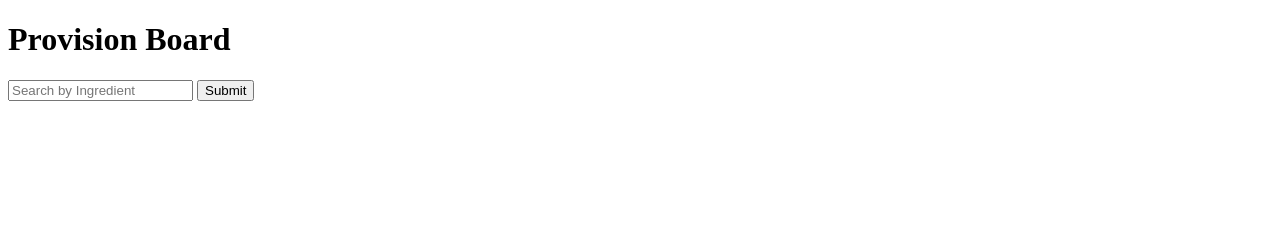
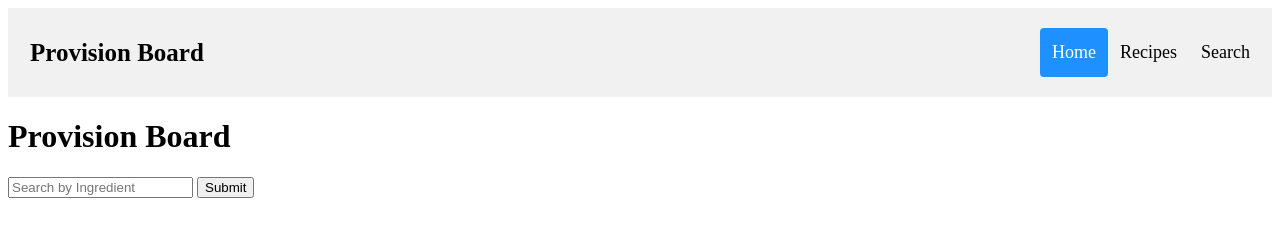
Before and after one commit to jbaranow/Capstone-Project, a website: page index.html in a window 1280 px wide. Drawn offline with Linux system fonts and the light colour scheme.

Commit message:
adding top nav

```diff
--- a/index.html
+++ b/index.html
@@ -8,6 +8,17 @@
     <link rel="stylesheet" href="style.css">
 </head>
 <body>
+
+    <!-- responsive header -->
+    <div class="header">
+        <a href="#default" class="logo">Provision Board</a>
+        <div class="header-right">
+          <a class="active" href="#home">Home</a>
+          <a href="#recipes">Recipes</a>
+          <a href="#search">Search</a>
+        </div>
+      </div>
+
     <div class="container">
         <h1>Provision Board</h1>
         <form>
--- a/style.css
+++ b/style.css
@@ -0,0 +1,53 @@
+/* Style the header with a grey background and some padding */
+.header {
+    overflow: hidden;
+    background-color: #f1f1f1;
+    padding: 20px 10px;
+  }
+
+  /* Style the header links */
+  .header a {
+    float: left;
+    color: black;
+    text-align: center;
+    padding: 12px;
+    text-decoration: none;
+    font-size: 18px;
+    line-height: 25px;
+    border-radius: 4px;
+  }
+
+  /* Style the logo link (notice that we set the same value of line-height and font-size to prevent the header to increase when the font gets bigger */
+  .header a.logo {
+    font-size: 25px;
+    font-weight: bold;
+  }
+
+  /* Change the background color on mouse-over */
+  .header a:hover {
+    background-color: #ddd;
+    color: black;
+  }
+
+  /* Style the active/current link*/
+  .header a.active {
+    background-color: dodgerblue;
+    color: white;
+  }
+
+  /* Float the link section to the right */
+  .header-right {
+    float: right;
+  }
+
+  /* Add media queries for responsiveness - when the screen is 500px wide or less, stack the links on top of each other */
+  @media screen and (max-width: 500px) {
+    .header a {
+      float: none;
+      display: block;
+      text-align: left;
+    }
+    .header-right {
+      float: none;
+    }
+  }
```
